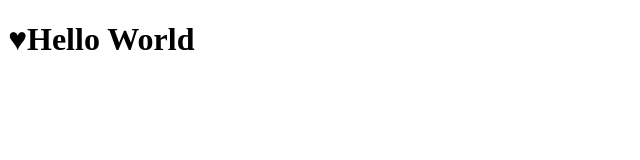
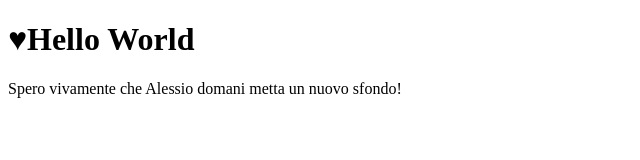
Before and after one commit to Drew0004/htmlcss-hello, a plain HTML site: page index.html in a window 1280 px wide. Shown: the whole page, without its empty margins (0-640 px from the left). Drawn offline with Linux system fonts and the light colour scheme.

Commit message:
Inserito paragrafo

```diff
--- a/index.html
+++ b/index.html
@@ -8,6 +8,7 @@
     <body>
 
         <h1> &hearts;Hello World</h1>
+        <p>Spero vivamente che Alessio domani metta un nuovo sfondo!</p>
 
     </body>
 </html>
```
